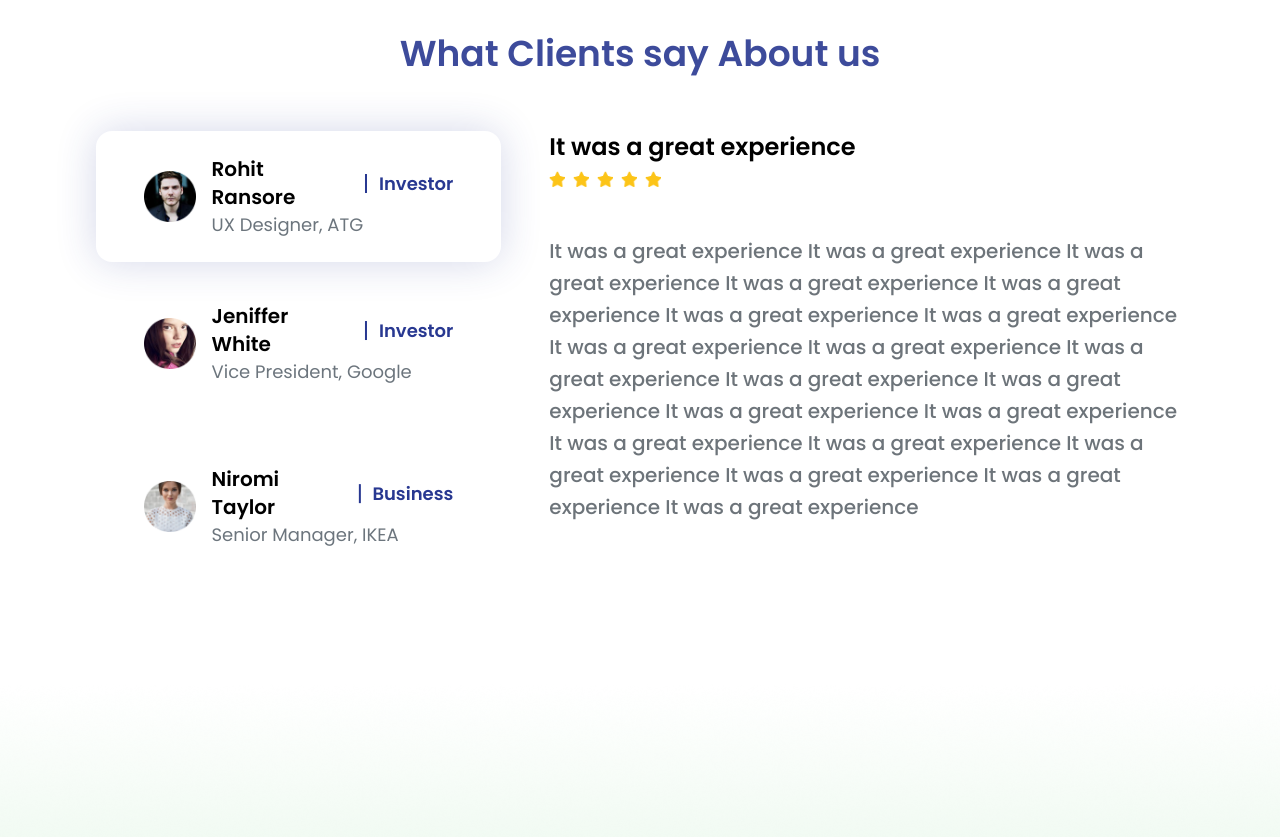
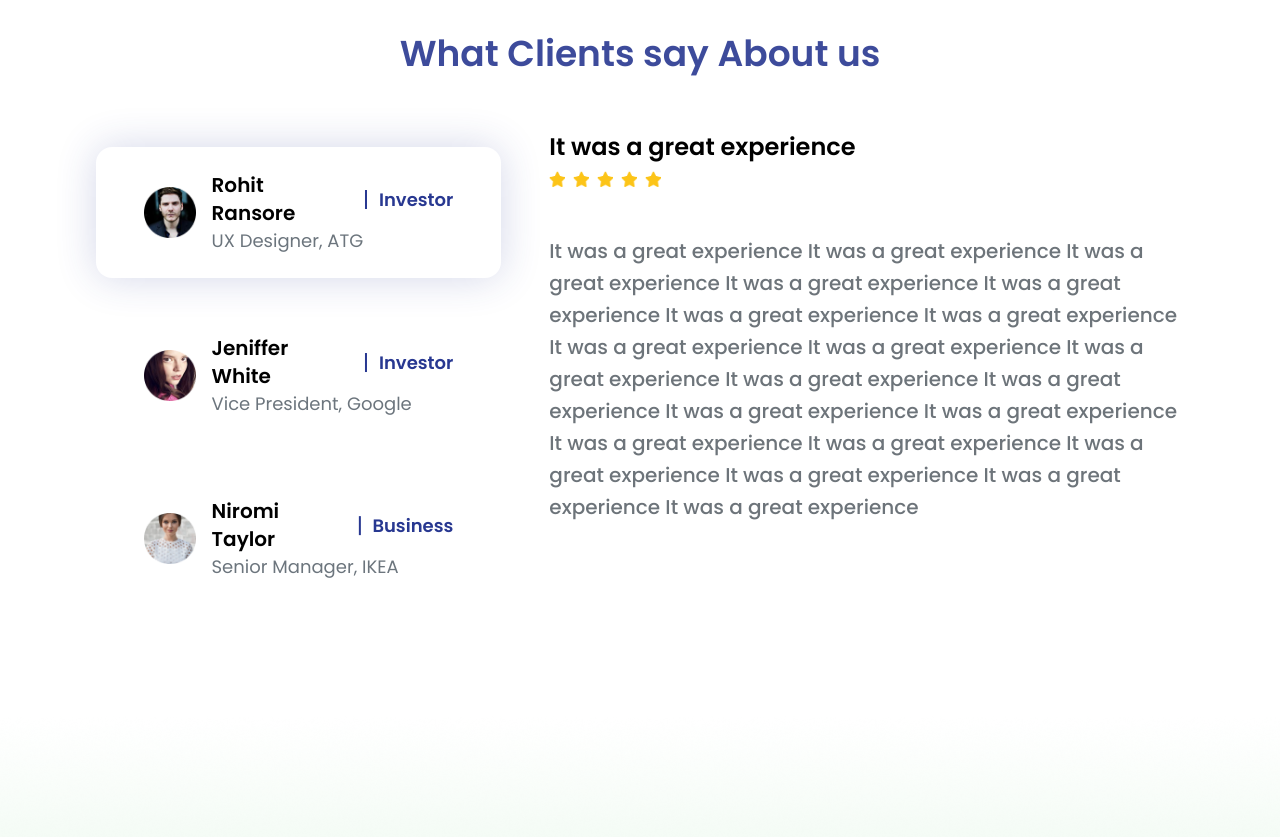
Before and after one commit to dheerajhemachandran/venturebuddy-google-auth, a React (Create React App) app: page / in a window 1280 px wide. Shown: the part 3880-4717 px from the top of the page. Built offline with nearby package versions, Linux system fonts and the light colour scheme.

Commit message:
testimonial design fixed

```diff
--- a/src/components/Testimonial/Testimonial.js
+++ b/src/components/Testimonial/Testimonial.js
@@ -20,7 +20,7 @@ const Testimonial = () => {
           aria-orientation="horizontal"
         >
           <button
-            class="nav-link active d-flex align-items-center px-5 py-4"
+            class="nav-link active d-flex align-items-center my-3 px-5 py-4"
             id="v-pills-home-tab"
             data-bs-toggle="pill"
             data-bs-target="#v-pills-home"
```
